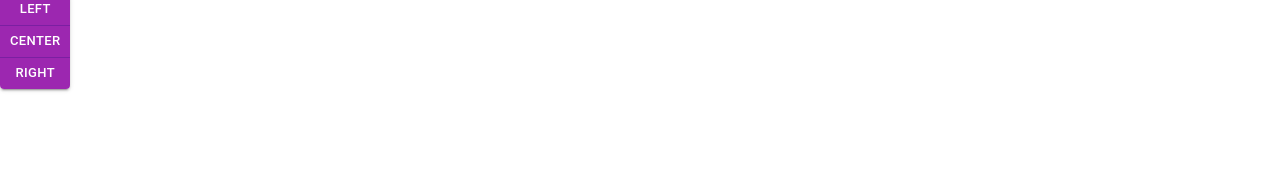
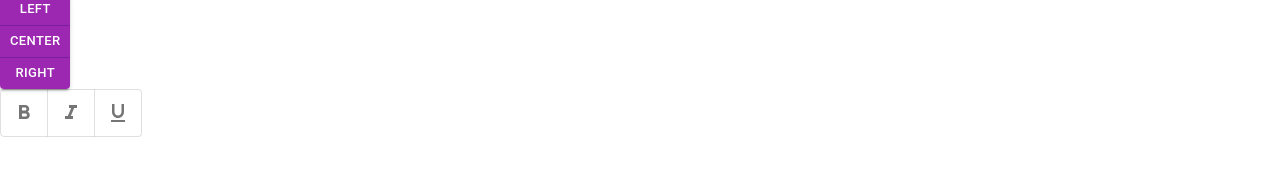
Before and after one commit to karan2503D/react-materialui, a React (Create React App) app: page / in a window 1280 px wide. Shown: the part 559-732 px from the top of the page. Built offline with nearby package versions, Linux system fonts and the light colour scheme.

Commit message:
Toggle Button

```diff
--- a/src/components/MuiButtons.tsx
+++ b/src/components/MuiButtons.tsx
@@ -1,6 +1,10 @@
 import React from 'react';
 import SendIcon from '@mui/icons-material/Send';
-import { ButtonGroup, Button, IconButton, Stack } from '@mui/material'
+import FormatBoldIcon from '@mui/icons-material/FormatBold';
+import FormatItalicIcon from '@mui/icons-material/FormatItalic';
+import FormatUnderlinedIcon from '@mui/icons-material/FormatUnderlined';
+import { ToggleButtonGroup, ToggleButton,ButtonGroup, Button, IconButton, Stack } from '@mui/material'
+// TOGGLE BUTTON COMPONENT USE to group realated options
 
 function MuiButtons() {
   return (
@@ -48,6 +52,13 @@ function MuiButtons() {
           <Button>Right</Button>
         </ButtonGroup>
       </Stack>
+      <Stack direction="row">
+        <ToggleButtonGroup aria-label='text formatting'>
+          <ToggleButton><FormatBoldIcon></FormatBoldIcon></ToggleButton>
+          <ToggleButton><FormatItalicIcon></FormatItalicIcon></ToggleButton>
+          <ToggleButton><FormatUnderlinedIcon></FormatUnderlinedIcon></ToggleButton>
+        </ToggleButtonGroup>
+      </Stack>
     </>
   )
 }
```
